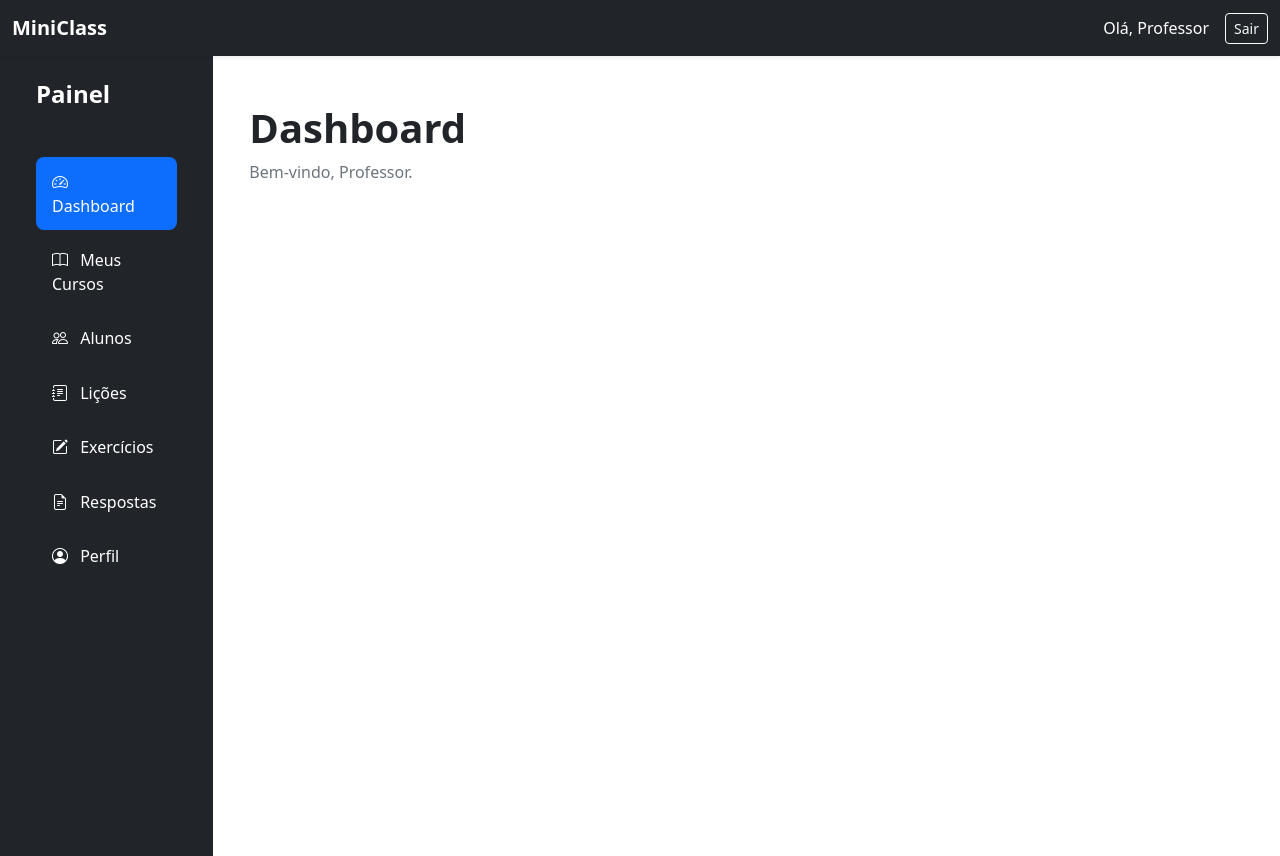
After one commit to SenhorDosSonhos1/MiniClass, a Django app: template courses/templates/courses/teacher_dashboard.html in a window 1280 px wide. The commit adds this page. Run offline with Django 5.2, Linux system fonts and the light colour scheme; the template is opened without the code that fills it, so the values that code supplies are empty.

Commit message:
feat: create dashboard base layout

```diff
--- a/MiniClass/settings.py
+++ b/MiniClass/settings.py
@@ -61,7 +61,7 @@ ROOT_URLCONF = 'MiniClass.urls'
 TEMPLATES = [
     {
         'BACKEND': 'django.template.backends.django.DjangoTemplates',
-        'DIRS': [],
+        'DIRS': [BASE_DIR / "templates"],
         'APP_DIRS': True,
         'OPTIONS': {
             'context_processors': [
@@ -123,6 +123,10 @@ USE_TZ = True
 
 STATIC_URL = 'static/'
 
+STATICFILES_DIRS = [
+    BASE_DIR / "static",
+]
+
 from django.contrib.messages import constants as messages
 
 MESSAGE_TAGS = {
--- /dev/null
+++ b/courses/templates/courses/includes/teacher_sidebar.html
@@ -0,0 +1,50 @@
+<div class="col-md-3 col-lg-2 bg-dark text-white sidebar">
+
+    <div class="p-4">
+
+        <h4 class="fw-bold mb-5">
+            Painel
+        </h4>
+
+        <nav class="nav flex-column">
+
+            <a href="#" class="nav-link active">
+                <i class="bi bi-speedometer2 me-2"></i>
+                Dashboard
+            </a>
+
+            <a href="#" class="nav-link">
+                <i class="bi bi-book me-2"></i>
+                Meus Cursos
+            </a>
+
+            <a href="#" class="nav-link">
+                <i class="bi bi-people me-2"></i>
+                Alunos
+            </a>
+
+            <a href="#" class="nav-link">
+                <i class="bi bi-journal-text me-2"></i>
+                Lições
+            </a>
+
+            <a href="#" class="nav-link">
+                <i class="bi bi-pencil-square me-2"></i>
+                Exercícios
+            </a>
+
+            <a href="#" class="nav-link">
+                <i class="bi bi-file-earmark-text me-2"></i>
+                Respostas
+            </a>
+
+            <a href="#" class="nav-link">
+                <i class="bi bi-person-circle me-2"></i>
+                Perfil
+            </a>
+
+        </nav>
+
+    </div>
+
+</div>
--- /dev/null
+++ b/courses/templates/courses/student_dashboard.html
@@ -0,0 +1,5 @@
+{% extends "base.html" %}
+
+{% block sidebar %}
+    {% include "courses/includes/teacher_sidebar.html" %}
+{% endblock %}
--- /dev/null
+++ b/courses/templates/courses/teacher_dashboard.html
@@ -0,0 +1,23 @@
+{% extends "base.html" %}
+
+{% block title %}
+    Dashboard | Professor
+{% endblock %}
+
+{% block sidebar %}
+    {% include "courses/includes/teacher_sidebar.html" %}
+{% endblock %}
+
+{% block content %}
+
+<div class="container-fluid py-4">
+
+    <h1 class="fw-bold">Dashboard</h1>
+
+    <p class="text-secondary">
+        Bem-vindo, Professor.
+    </p>
+
+</div>
+
+{% endblock %}
--- a/static/css/style.css
+++ b/static/css/style.css
@@ -0,0 +1,23 @@
+/* Sidebar */
+
+.sidebar {
+    min-height: 100vh;
+}
+
+.sidebar .nav-link {
+    color: #ffffff;
+    padding: .8rem 1rem;
+    border-radius: .5rem;
+    margin-bottom: .3rem;
+    transition: .3s;
+}
+
+.sidebar .nav-link:hover {
+    background-color: #343a40;
+    color: #0d6efd;
+}
+
+.sidebar .nav-link.active {
+    background-color: #0d6efd;
+    color: #fff;
+}
--- a/templates/base.html
+++ b/templates/base.html
@@ -11,24 +11,28 @@
     <title>
         {% block title %}{% endblock %}
     </title>
+    <!-- Bootstrap CSS -->
+    <link href="https://cdn.jsdelivr.net/npm/bootstrap@5.3.7/dist/css/bootstrap.min.css" rel="stylesheet">
 
-    <!-- Bootstrap -->
+    <!-- Bootstrap Icons -->
+    <link rel="stylesheet"href="https://cdn.jsdelivr.net/npm/bootstrap-icons@1.13.1/font/bootstrap-icons.min.css">
 
     <!-- CSS -->
-
+    <link rel="stylesheet" href="{% static 'css/style.css' %}">
 </head>
 
 <body>
-
     {% include "includes/navbar.html" %}
 
     <div class="container-fluid">
 
         <div class="row">
 
-            {% include "includes/sidebar.html" %}
+            {% block sidebar %}
 
-            <main>
+            {% endblock %}
+
+            <main class="col p-4">
 
                 {% block content %}
 
@@ -41,6 +45,10 @@
     </div>
 
     <!-- Bootstrap JS -->
+     <script src="https://cdn.jsdelivr.net/npm/bootstrap@5.3.7/dist/js/bootstrap.bundle.min.js"></script>
+
+     <!--JavaScript-->
+        <script src="{% static 'js/script.js' %}"></script>
 
 </body>
 
```
Also changed, not shown: templates/includes/sidebar.html (deleted, +0 -42 lines), courses/templates/courses/includes/student_sidebar.html (added).
